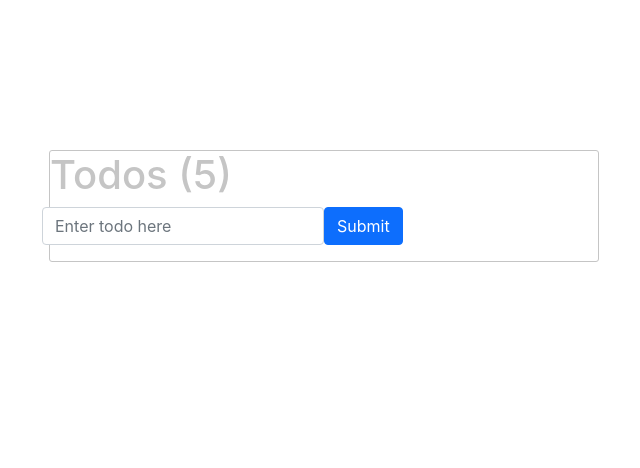
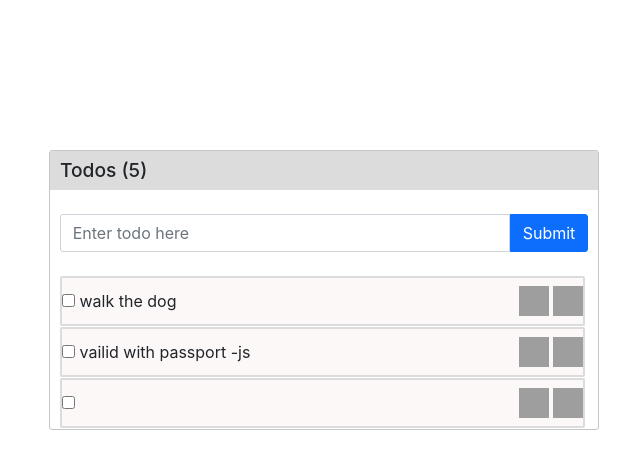
Before and after one commit to Improove3567/react-todo-list, a React (Create React App) app: page / in a window 1280 px wide. Shown: the top 468 px of the page, without its empty margins (316-956 px from the left). Built offline with nearby package versions, Linux system fonts and the light colour scheme; grey boxes are pictures that could not be loaded.

Commit message:
all made

```diff
--- a/src/App.css
+++ b/src/App.css
@@ -1,6 +1,42 @@
+
+
+
+
 .todo-wrapper{
   margin: 150px auto 0 auto;
   width: 550px;
   border: 1px solid rgb(197, 197,197);
   border-radius: 3px;
 }
+.btn{
+  border-radius: 0;
+  border-bottom-left-radius: 0px;
+  border-top-left-radius: 0px;
+  border-top-right-radius: 3px;
+  border-bottom-right-radius: 3px;
+}
+.form-control{
+  border-bottom-left-radius: 3px;
+  border-top-left-radius: 3px;
+  border-top-right-radius: 0px;
+  border-bottom-right-radius: 0px;
+  width: 450px;
+}
+.head{
+  width: 548px;
+  background-color:gainsboro;
+}
+.head>h1{
+  font-size: larger;
+  padding-left: 10px;
+
+}
+.todo{
+  width: 525px;
+  height: 50px;
+  background-color: rgba(242, 228, 228, 0.282);
+  border:gainsboro 2px solid;
+  margin-left: 10px;
+  border-radius: 2px;
+  margin-bottom: 1px;
+}
--- a/src/App.js
+++ b/src/App.js
@@ -1,6 +1,7 @@
 import Header  from './components/header/Header';
 import Input from './components/input/Input';
 import './App.css';
+import CreateTodo from './components/create-todo/Create-todo';
 
 function App() {
   return (
@@ -10,6 +11,10 @@ function App() {
 
         <div className='input'>
         <Input/>
+
+        <CreateTodo task="walk the dog"/>
+        <CreateTodo task="vailid with passport -js"/>
+        <CreateTodo/>
       </div>
       </div>
 
--- a/src/components/create-todo/Create-todo.jsx
+++ b/src/components/create-todo/Create-todo.jsx
@@ -1,11 +1,19 @@
 import React from 'react';
 
 
-const CreateTodo = () => {
+const CreateTodo = (props) => {
     return (
-        <div>
+        <div className='todo d-flex align-items-center justify-content-between '>
+        <div className='tasks'>
+        <input type="checkbox"/> {" "}
+        {props.task}
+        </div>
 
-
+        <div className="imgs ">
+            <img style={{width:"30px", height:"30px" }} src="https://cdn3.iconfinder.com/data/icons/it-workplace-1-1/66/41-128.png" alt="" />
+            {' '}
+            <img style={{width:"30px", height:"30px"}} src="https://cdn4.iconfinder.com/data/icons/eon-ecommerce-i-1/32/trashcan_delete_remove-128.png" alt="" />
+        </div>
         </div>
     );
 }
--- a/src/components/header/Header.jsx
+++ b/src/components/header/Header.jsx
@@ -2,8 +2,8 @@ import React from 'react';
 
 const Header = (props) => {
     return (
-        <div className='head'>
-            <h1>Todos ({props.count})</h1>
+        <div className='head text-dark '>
+            <h1 className='pt-2 pb-2 ' >Todos ({props.count})</h1>
         </div>
     );
 }
--- a/src/components/input/Input.jsx
+++ b/src/components/input/Input.jsx
@@ -2,14 +2,15 @@ import React from 'react';
 
 const Input = () => {
     return (
-        <form className="row g-3">
+        <form className=" d-flex justify-content-center mb-4 mt-4">
 
-        <div className="col p-0 ">
+        <div className=" p-0  ">
           <label for="inputPassword2" className="visually-hidden">Password</label>
           <input type="text" className="form-control "  placeholder="Enter todo here"/>
         </div>
-        <div className="col p-0">
-          <button type="submit" className="btn btn-primary mb-3 ">Submit</button>
+
+        <div className=" p-0 ">
+          <button type="submit" className="btn btn-primary  ">Submit</button>
         </div>
       </form>
     );
```
Also changed, not shown: img/requirement.png (added), img/trash-bin.png (added), src/index.css (line endings or trailing spaces).
